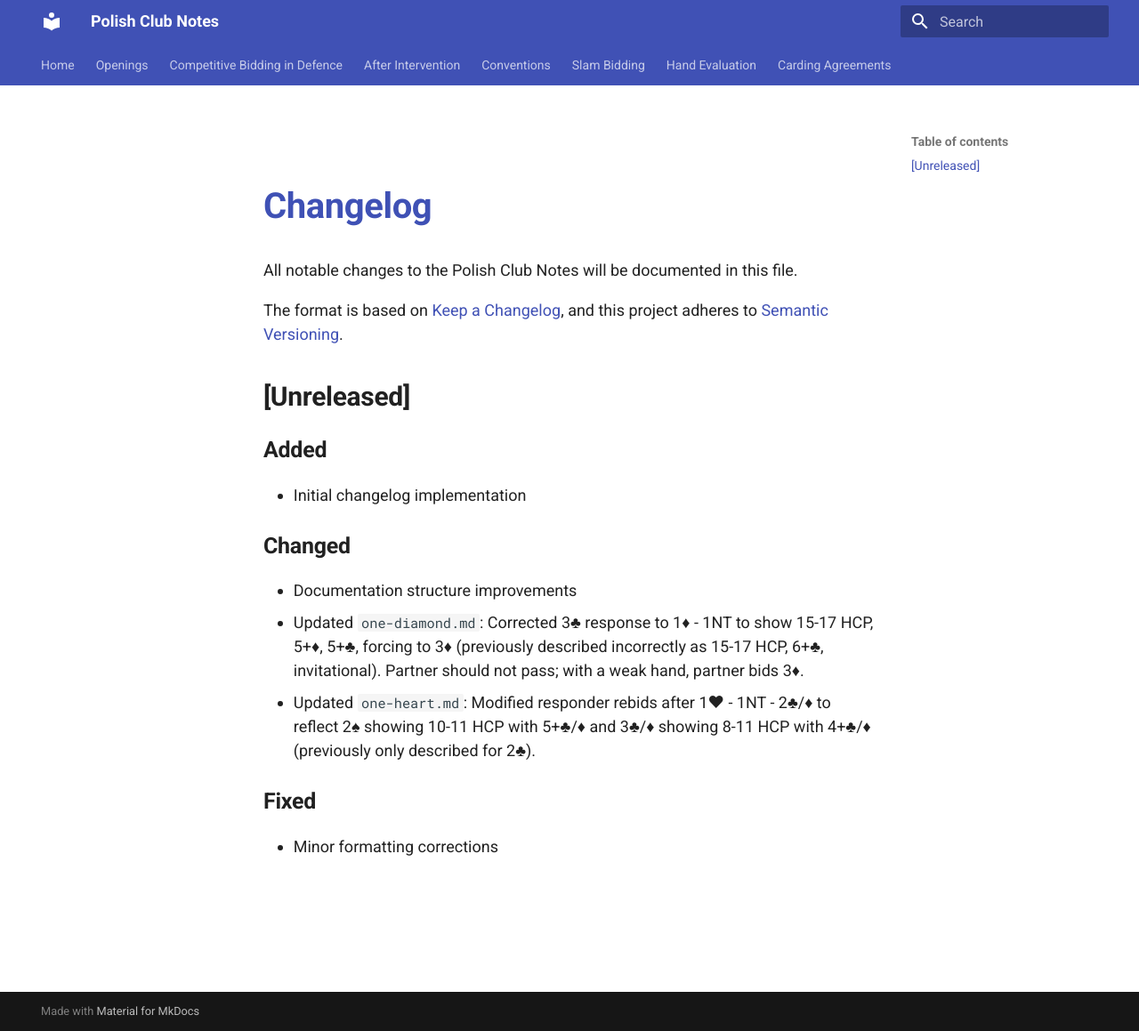
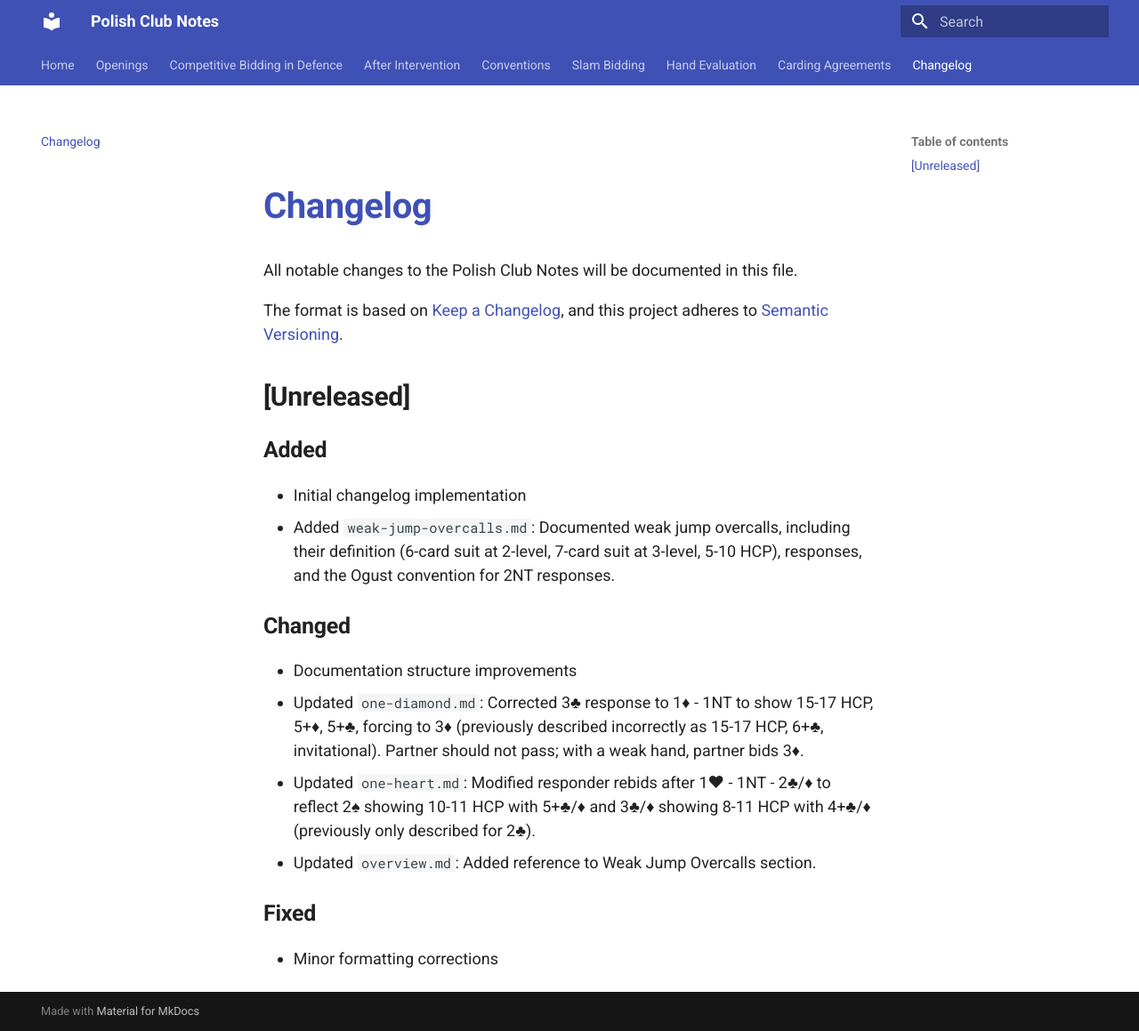
Before and after one commit to glindstrom/polish-club-notes, an MkDocs documentation site: the page built from docs/changelog.md, in a window 1280 px wide and 1159 px high. Shown: the whole window at 89% size. Built offline with MkDocs 1.6.1 and Material for MkDocs 9.7.7, drawn with Linux system fonts in a browser that asks for light colours.

Commit message:
Add Weak Jump Overcalls

```diff
--- a/docs/changelog.md
+++ b/docs/changelog.md
@@ -10,12 +10,14 @@
 ### Added
 
 - Initial changelog implementation
+- Added `weak-jump-overcalls.md`: Documented weak jump overcalls, including their definition (6-card suit at 2-level, 7-card suit at 3-level, 5-10 HCP), responses, and the Ogust convention for 2NT responses.
 
 ### Changed
 
 - Documentation structure improvements
 - Updated `one-diamond.md`: Corrected 3♣ response to 1♦ - 1NT to show 15-17 HCP, 5+♦, 5+♣, forcing to 3♦ (previously described incorrectly as 15-17 HCP, 6+♣, invitational). Partner should not pass; with a weak hand, partner bids 3♦.
 - Updated `one-heart.md`: Modified responder rebids after 1♥ - 1NT - 2♣/♦ to reflect 2♠ showing 10-11 HCP with 5+♣/♦ and 3♣/♦ showing 8-11 HCP with 4+♣/♦ (previously only described for 2♣).
+- Updated `overview.md`: Added reference to Weak Jump Overcalls section.
 
 ### Fixed
 
--- a/mkdocs.yml
+++ b/mkdocs.yml
@@ -65,6 +65,7 @@
       - Overcalls at the Two Level and Higher: competitive-bidding/overcalls-two-level.md
       - Take-Out Doubles: competitive-bidding/take-out-doubles.md
       - Two-Suited Overcalls: competitive-bidding/two-suited-overcalls.md
+      - Weak Jump Overcalls: competitive-bidding/weak-jump-overcalls.md
   - After Intervention:
       - Overview: after-intervention/overview.md
       - Bidding After Major Suit Agreement: after-intervention/bidding-after-major-suit-agreement.md
@@ -91,5 +92,6 @@
       - Specific King Ask: slam-bidding/specific-king-ask.md
   - Hand Evaluation: hand-evaluation.md
   - Carding Agreements: carding-agreements.md
+  - Changelog: changelog.md
 extra_css:
   - css/custom.css
```
Also changed, not shown: docs/competitive-bidding/overview.md (+1 -0 lines), docs/competitive-bidding/weak-jump-overcalls.md (added, +42 -0 lines).
